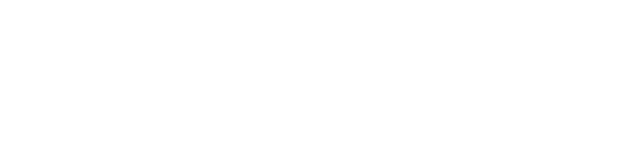
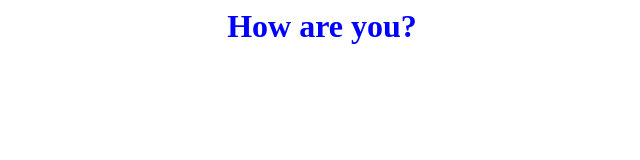
Before and after one commit to noahwh01/Tezt, a plain HTML site: page index.html in a window 1280 px wide. Shown: the whole page, without its empty margins (318-958 px from the left). Drawn offline with Linux system fonts and the light colour scheme.

Commit message:
update index.html

```diff
--- a/index.html
+++ b/index.html
@@ -2,5 +2,12 @@
 <head>
 </head>
 <body>
+<h1>How are you?</h1>
 </body>
+<style>
+  h1 {
+    text-align: center;
+    color: blue;
+  }
+</style>
 </html>
```
